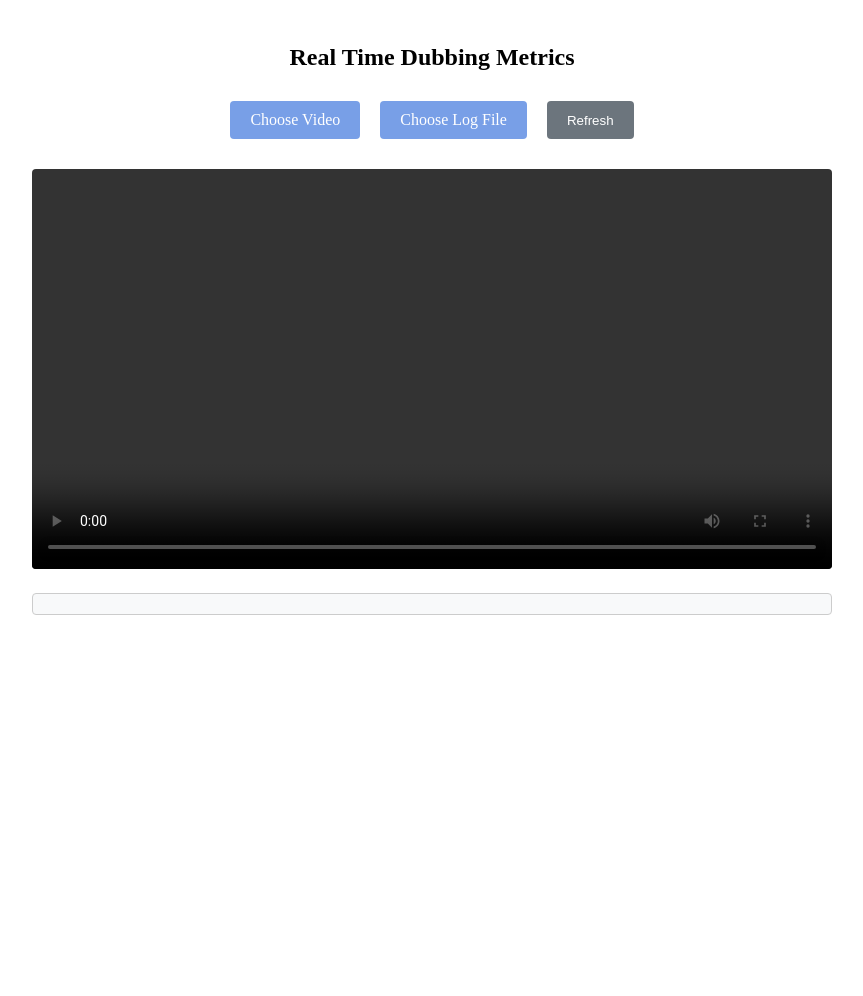
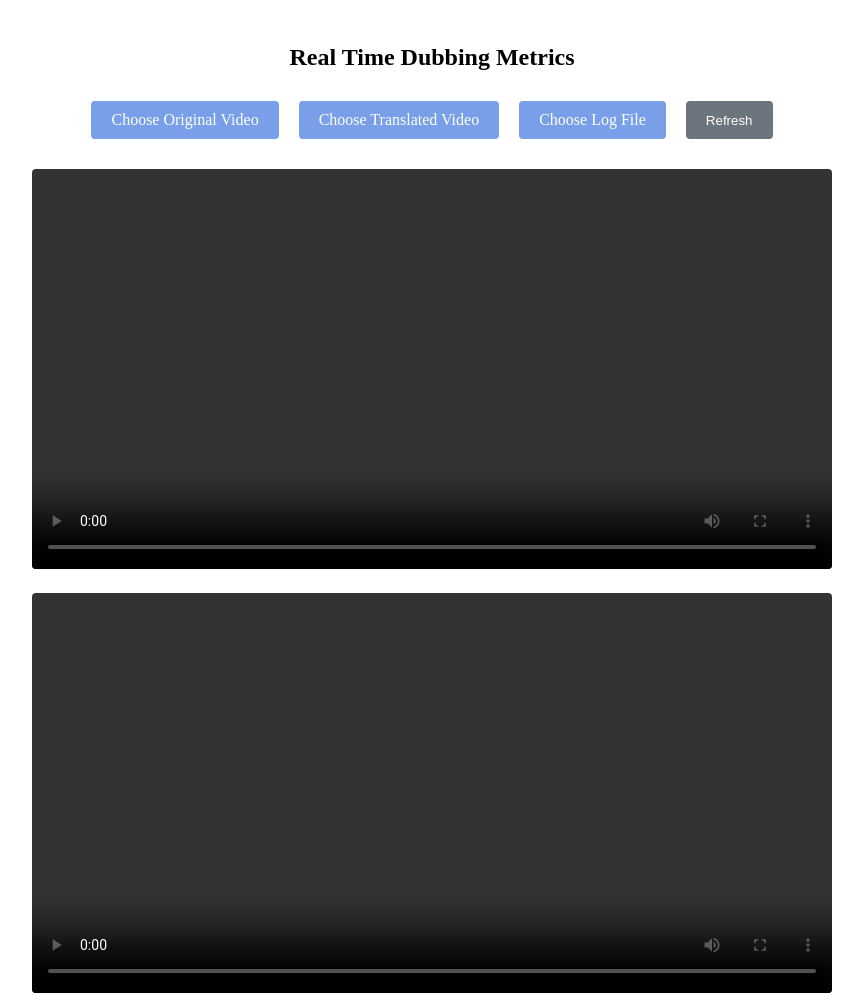
Before and after one commit to YashikaNijhawan/RTDM, a plain HTML site: page index.html in a window 1280 px wide. Shown: the top 996 px of the page, without its empty margins (208-1071 px from the left). Before the commit the page ends 817 px from the top, so only its background shows below. Drawn offline with nearby package versions, Linux system fonts and the light colour scheme.

Commit message:
Update index.html

```diff
--- a/index.html
+++ b/index.html
@@ -11,13 +11,18 @@
     <div class="container">
         <h1>Real Time Dubbing Metrics</h1>
         <div class="file-controls">
-            <input type="file" id="videoFileInput" accept=".mp4" />
-            <label for="videoFileInput" class="video-label">Choose Video</label>
+            <input type="file" id="videoFileInput1" accept=".mp4" />
+            <label for="videoFileInput1" class="video-label">Choose Original Video</label>
+            <input type="file" id="videoFileInput2" accept=".mp4" />
+            <label for="videoFileInput2" class="video-label">Choose Translated Video</label>
             <input type="file" id="fileInput" accept=".txt" />
             <label for="fileInput" class="file-label">Choose Log File</label>
             <button id="refreshButton" class="refresh-button">Refresh</button>
         </div>
-        <video id="videoPlayer" class="video-player" controls></video>
+        <div class="video-players">
+            <video id="videoPlayer1" class="video-player" controls></video>
+            <video id="videoPlayer2" class="video-player" controls></video>
+        </div>
         <div id="metricsDisplay" class="metrics-display"></div>
         <canvas id="metricsChart" class="metrics-chart"></canvas>
     </div>
```
